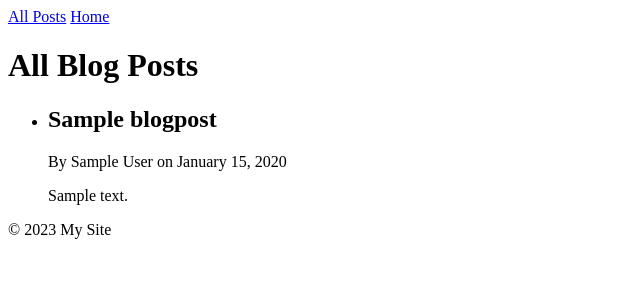
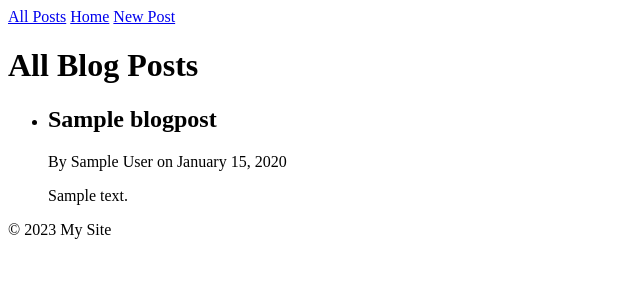
Before and after one commit to FOSS-club-UTEP/django-workshop, a Django app: page /all_posts/ in a window 1280 px wide. Shown: the top 300 px of the page, without its empty margins (0-640 px from the left). Run offline with Django 5.2, Linux system fonts and the light colour scheme; tables that the repository leaves empty hold one stand-in row (values such as "Sample post").

Commit message:
add link to new post page on nav

```diff
--- a/core/templates/base.html
+++ b/core/templates/base.html
@@ -11,7 +11,7 @@
 				{% comment %} TODO: uncomment these {% endcomment %}
 				<a href="{% url 'all_posts' %}">All Posts</a>
 				<a href="{% url 'landing' %}">Home</a>
-				{% comment %} <a href="{% url 'about' %}">About</a>  {% endcomment %}
+				<a href="{% url 'new_post' %}">New Post</a>
 			</nav>
 		</header>
 		<div class="content">{% block content %} {% endblock %}</div>
```
Also changed, not shown: README.md.
